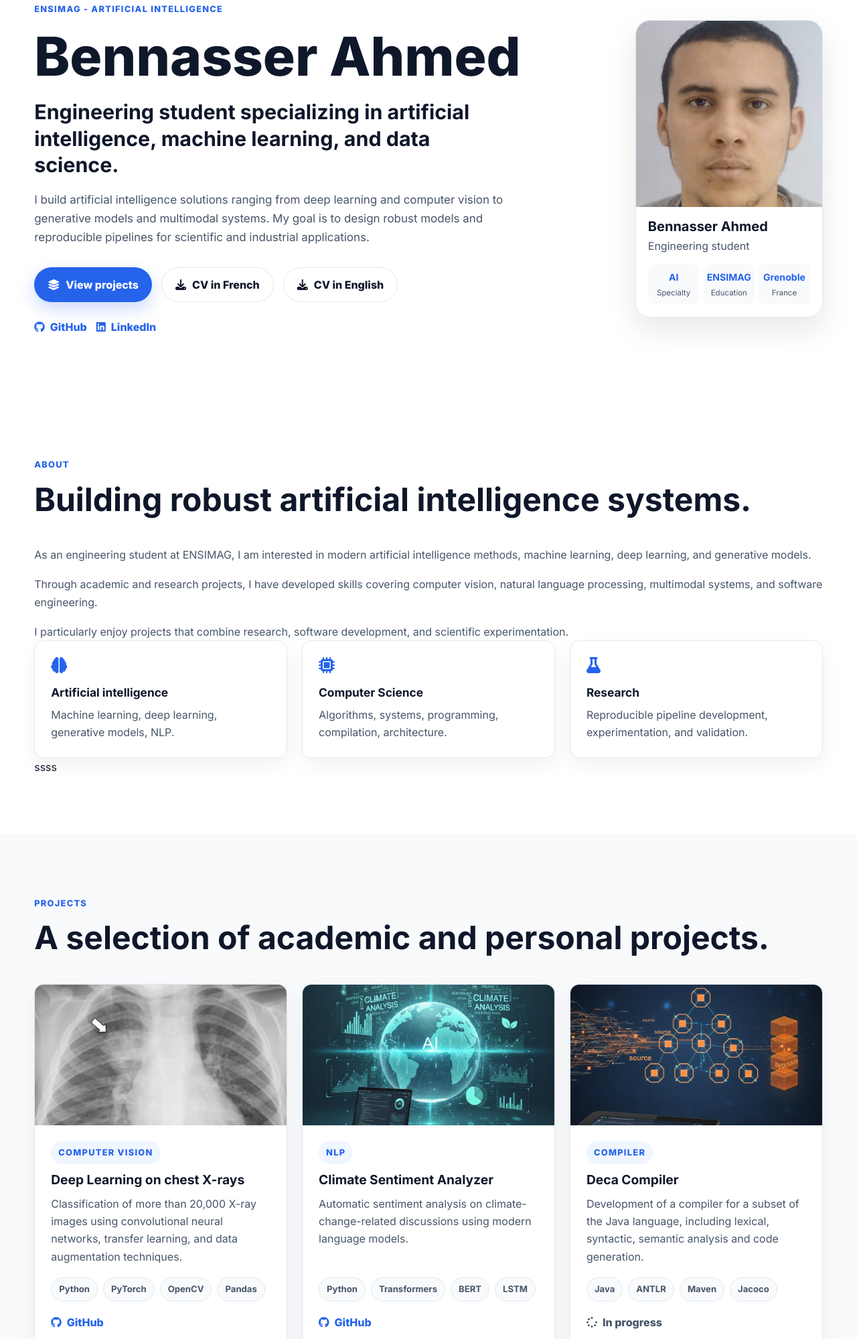
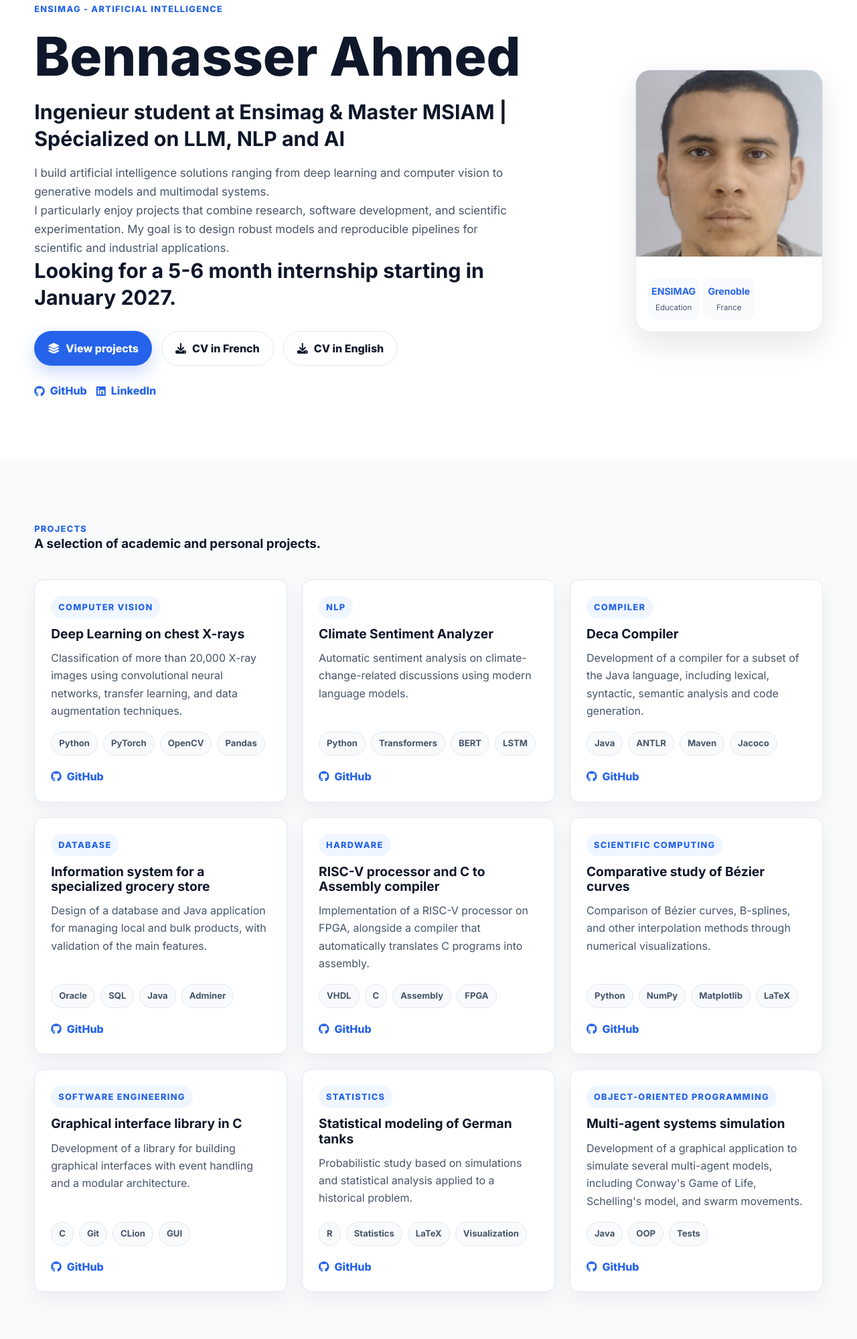
Before and after one commit to bennasser-eng/portfolio_bennasser, a plain HTML site: page index-en.html in a window 1280 px wide. Shown: the part 147-2146 px from the top of the page at 67% size. Drawn offline with Linux system fonts and the light colour scheme.

Commit message:
english portfolio

```diff
--- a/index-en.html
+++ b/index-en.html
@@ -28,7 +28,6 @@
             </a>
             <nav>
                 <ul class="nav-links">
-                    <li><a href="#about">About</a></li>
                     <li><a href="#projects">Projects</a></li>
                     <li><a href="#experience">Experience</a></li>
                     <li><a href="#skills">Skills</a></li>
@@ -48,8 +47,11 @@
                 <div class="hero-text reveal">
                     <p class="eyebrow">ENSIMAG - Artificial intelligence</p>
                     <h1>Bennasser Ahmed</h1>
-                    <p class="hero-title">Engineering student specializing in artificial intelligence, machine learning, and data science.</p>
-                    <p>I build artificial intelligence solutions ranging from deep learning and computer vision to generative models and multimodal systems. My goal is to design robust models and reproducible pipelines for scientific and industrial applications.</p>
+                    <p class="hero-title">Ingenieur student at Ensimag & Master MSIAM | Spécialized on LLM, NLP and AI</p>
+                    <p>I build artificial intelligence solutions ranging from deep learning and computer vision to generative models and multimodal systems.
+                    <p>I particularly enjoy projects that combine research, software development, and scientific experimentation. My goal is to design robust models and reproducible pipelines for scientific and industrial applications.</p>
+                    <p class="hero-title">Looking for a 5-6 month internship starting in January 2027.</p>
+
                     <div class="button-row">
                         <a href="#projects" class="button button-primary"><i class="fa-solid fa-layer-group"></i>View projects</a>
                         <a href="docs/CV_fra.pdf" class="button button-secondary" download><i class="fa-solid fa-download"></i>CV in French</a>
@@ -63,10 +65,7 @@
                 <aside class="profile-card reveal">
                     <img src="images/profil.jpg" alt="Bennasser Ahmed">
                     <div class="profile-content">
-                        <h2>Bennasser Ahmed</h2>
-                        <p>Engineering student</p>
                         <div class="stats">
-                            <span><strong>AI</strong>Specialty</span>
                             <span><strong>ENSIMAG</strong>Education</span>
                             <span><strong>Grenoble</strong>France</span>
                         </div>
@@ -74,47 +73,14 @@
                 </aside>
             </div>
         </section>
-        <section id="about" class="section">
-            <div class="container">
-                <div class="section-header reveal">
-                    <span class="section-label">About</span>
-                    <h2>Building robust artificial intelligence systems.</h2>
-                </div>
-                <div class="about-grid">
-                    <div class="about-text reveal">
-                        <p>As an engineering student at ENSIMAG, I am interested in modern artificial intelligence methods, machine learning, deep learning, and generative models.</p>
-                        <p>Through academic and research projects, I have developed skills covering computer vision, natural language processing, multimodal systems, and software engineering.</p>
-                        <p>I particularly enjoy projects that combine research, software development, and scientific experimentation.</p>
-                    </div>
-                    <div class="feature-grid">
-                        <article class="feature-card reveal">
-                            <i class="fa-solid fa-brain"></i>
-                            <h3>Artificial intelligence</h3>
-                            <p>Machine learning, deep learning, generative models, NLP.</p>
-                        </article>
-                        <article class="feature-card reveal">
-                            <i class="fa-solid fa-microchip"></i>
-                            <h3>Computer Science</h3>
-                            <p>Algorithms, systems, programming, compilation, architecture.</p>
-                        </article>
-                        <article class="feature-card reveal">
-                            <i class="fa-solid fa-flask"></i>
-                            <h3>Research</h3>
-                            <p>Reproducible pipeline development, experimentation, and validation.</p>
-                        </article>
-                    </div>
-                </div>ssss
-            </div>
-        </section>
         <section id="projects" class="section section-soft">
             <div class="container">
                 <div class="section-header reveal">
                     <span class="section-label">Projects</span>
-                    <h2>A selection of academic and personal projects.</h2>
+                    <h3>A selection of academic and personal projects.</h3>
                 </div>
                 <div class="projects-grid">
                     <article class="project-card reveal">
-                        <img src="images/projet1.png" alt="Deep Learning chest X-rays">
                         <div class="project-content">
                             <span class="badge">Computer Vision</span>
                             <h3>Deep Learning on chest X-rays</h3>
@@ -124,7 +90,6 @@
                         </div>
                     </article>
                     <article class="project-card reveal">
-                        <img src="images/projet2.png" alt="Climate Sentiment">
                         <div class="project-content">
                             <span class="badge">NLP</span>
                             <h3>Climate Sentiment Analyzer</h3>
@@ -134,17 +99,15 @@
                         </div>
                     </article>
                     <article class="project-card reveal">
-                        <img src="images/projet3.png" alt="Compiler">
                         <div class="project-content">
                             <span class="badge">Compiler</span>
                             <h3>Deca Compiler</h3>
                             <p>Development of a compiler for a subset of the Java language, including lexical, syntactic, semantic analysis and code generation.</p>
                             <ul class="tags"><li>Java</li><li>ANTLR</li><li>Maven</li><li>Jacoco</li></ul>
-                            <span class="text-link muted"><i class="fa-solid fa-spinner"></i>In progress</span>
+                            <a href="https://github.com/bennasser-eng/DECAC" target="_blank" rel="noopener noreferrer" class="text-link"><i class="fa-brands fa-github"></i>GitHub</a>
                         </div>
                     </article>
                     <article class="project-card reveal">
-                        <img src="images/projet8.png" alt="Database">
                         <div class="project-content">
                             <span class="badge">Database</span>
                             <h3>Information system for a specialized grocery store</h3>
@@ -154,7 +117,6 @@
                         </div>
                     </article>
                     <article class="project-card reveal">
-                        <img src="images/projet4.png" alt="RISC-V">
                         <div class="project-content">
                             <span class="badge">Hardware</span>
                             <h3>RISC-V processor and C to Assembly compiler</h3>
@@ -164,7 +126,6 @@
                         </div>
                     </article>
                     <article class="project-card reveal">
-                        <img src="images/projet5.png" alt="Bezier">
                         <div class="project-content">
                             <span class="badge">Scientific Computing</span>
                             <h3>Comparative study of Bézier curves</h3>
@@ -174,7 +135,6 @@
                         </div>
                     </article>
                     <article class="project-card reveal">
-                        <img src="images/projet6.png" alt="C GUI">
                         <div class="project-content">
                             <span class="badge">Software Engineering</span>
                             <h3>Graphical interface library in C</h3>
@@ -184,7 +144,6 @@
                         </div>
                     </article>
                     <article class="project-card reveal">
-                        <img src="images/projet7.png" alt="Statistics">
                         <div class="project-content">
                             <span class="badge">Statistics</span>
                             <h3>Statistical modeling of German tanks</h3>
@@ -194,7 +153,6 @@
                         </div>
                     </article>
                     <article class="project-card reveal">
-                        <img src="images/projet9.png" alt="Multi-agent simulation">
                         <div class="project-content">
                             <span class="badge">Object-Oriented Programming</span>
                             <h3>Multi-agent systems simulation</h3>
@@ -210,7 +168,7 @@
             <div class="container">
                 <div class="section-header reveal">
                     <span class="section-label">Experience</span>
-                    <h2>Research and development experience.</h2>
+                    <h3>Research and development experience.</h3>
                 </div>
                 <div class="timeline">
                     <article class="timeline-item reveal">
@@ -257,7 +215,7 @@
             <div class="container">
                 <div class="section-header reveal">
                     <span class="section-label">Skills</span>
-                    <h2>Technologies and technical fields.</h2>
+                    <h3>Technologies and technical fields.</h3>
                 </div>
                 <div class="skills-grid">
                     <article class="skill-card reveal"><h3><i class="fa-solid fa-code"></i>Programming languages</h3><ul class="tags"><li>Python</li><li>C / C++</li><li>Java</li><li>SQL</li><li>R</li><li>VHDL</li></ul></article>
@@ -280,7 +238,7 @@
             <div class="container">
                 <div class="section-header reveal">
                     <span class="section-label">Education</span>
-                    <h2>Academic background.</h2>
+                    <h3>Academic background.</h3>
                 </div>
                 <div class="timeline compact">
                     <article class="timeline-item reveal">
@@ -317,7 +275,7 @@
             <div class="container">
                 <div class="section-header reveal">
                     <span class="section-label">Certifications</span>
-                    <h2>Additional training.</h2>
+                    <h3>Additional training.</h3>
                 </div>
                 <div class="certificates-grid">
                     <article class="certificate-card reveal"><i class="fa-solid fa-brain"></i><div><h3>Neural Networks & Deep Learning</h3><p>DeepLearning.ai (Coursera)</p></div></article>
@@ -331,7 +289,7 @@
             <div class="container contact-grid">
                 <div class="reveal">
                     <span class="section-label">Contact</span>
-                    <h2>Let's collaborate on artificial intelligence projects.</h2>
+                    <h3>Let's collaborate on artificial intelligence projects.</h3>
                     <p>I am open to internship opportunities and collaborations around artificial intelligence, machine learning, and emerging technologies.</p>
                     <div class="contact-links">
                         <a href="mailto:bennasser.ahmed83@gmail.com"><i class="fa-solid fa-envelope"></i>bennasser.ahmed83@gmail.com</a>
@@ -341,23 +299,14 @@
                 </div>
                 <aside class="contact-card reveal">
                     <h3>Available for an internship</h3>
-                    <p>Looking for a 2-4 month internship starting in June 2026.</p>
+                    <p>Looking for a 5-6 month internship starting in January 2027.</p>
                     <a href="mailto:bennasser.ahmed83@gmail.com" class="button button-primary"><i class="fa-solid fa-paper-plane"></i>Send a message</a>
                     <div class="social-links">
-                        <a href="https://github.com/bennasser-eng" target="_blank" rel="noopener noreferrer" aria-label="GitHub"><i class="fa-brands fa-github"></i></a>
-                        <a href="https://www.linkedin.com/in/ahmed-bennasser-a6194730b/" target="_blank" rel="noopener noreferrer" aria-label="LinkedIn"><i class="fa-brands fa-linkedin"></i></a>
                     </div>
                 </aside>
             </div>
         </section>
     </main>
-    <footer>
-        <div class="container footer-content">
-            <strong>Ahmed Bennasser</strong>
-            <p>AI Engineer - Data Science - Machine Learning</p>
-            <p class="copyright">© 2026 Ahmed Bennasser. All rights reserved.</p>
-        </div>
-    </footer>
     <button class="scroll-top" type="button" aria-label="Back to top">
         <i class="fa-solid fa-arrow-up"></i>
     </button>
```
